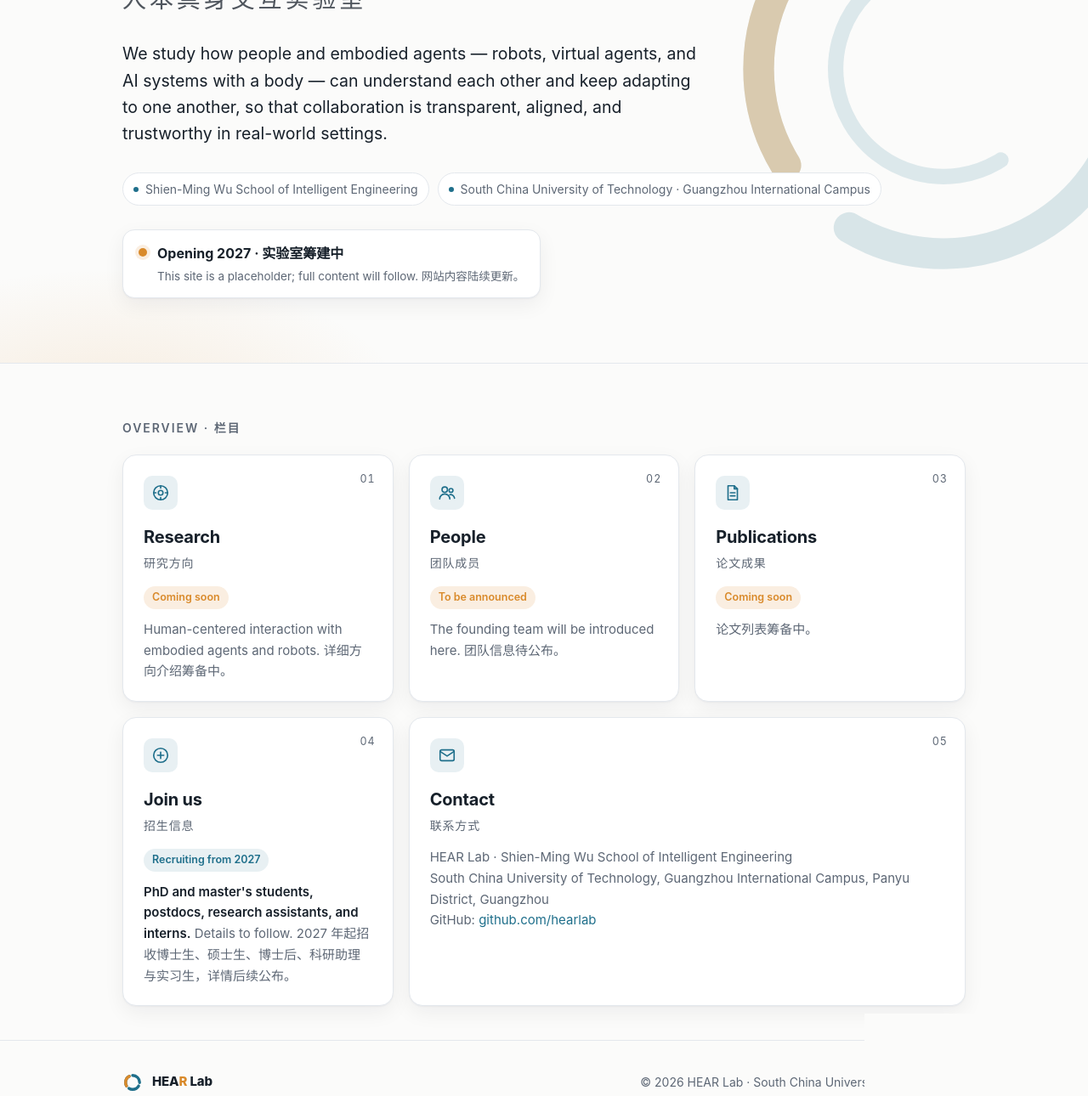
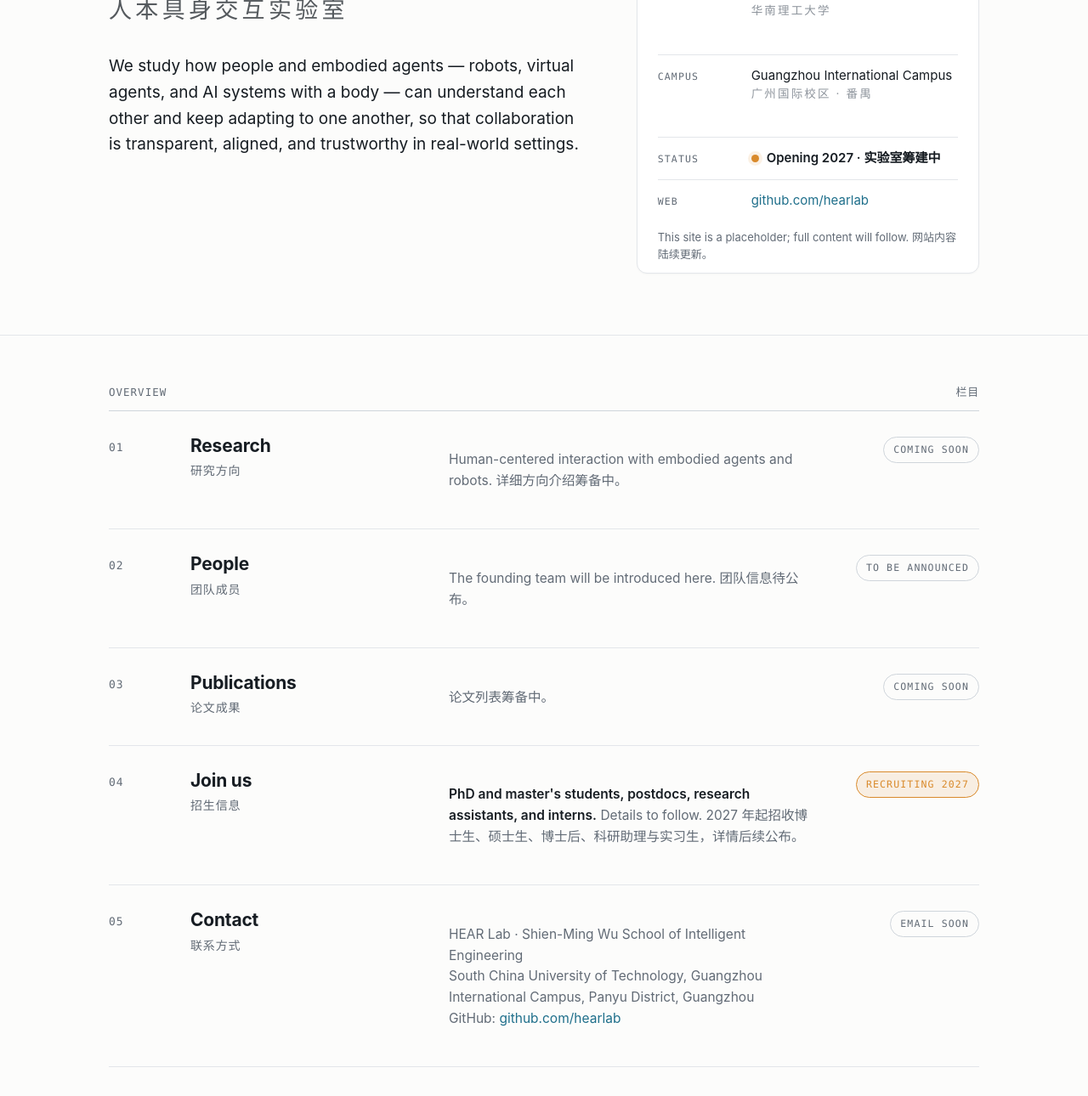
Before and after one commit to hearlab/hearlab.github.io, a plain HTML site: page index.html in a window 1280 px wide. Shown: the part 332-1622 px from the top of the page at 85% size. Drawn offline with Linux system fonts and the light colour scheme.

Commit message:
Add files via upload

```diff
--- a/index.html
+++ b/index.html
@@ -10,96 +10,93 @@
 <style>
   /* ===== 颜色：改 --accent（主色）和 --accent-2（强调色）即可换整站配色 ===== */
   :root{
-    --bg:#fbfbfa; --bg-2:#ffffff; --fg:#17202a; --muted:#5d6775; --line:#e4e8ed;
-    --accent:#1f6f8b; --accent-deep:#174f63; --accent-soft:rgba(31,111,139,.10);
-    --accent-2:#d98a2b; --accent-2-soft:rgba(217,138,43,.14);
-    --card:#ffffff; --shadow:0 1px 2px rgba(16,24,40,.04),0 8px 24px rgba(16,24,40,.06);
-    --max:1040px;
+    --bg:#fcfcfb; --bg-2:#ffffff; --fg:#161c22; --muted:#626b76; --line:#e3e6ea; --line-2:#cfd5db;
+    --accent:#1f6f8b; --accent-soft:rgba(31,111,139,.07);
+    --accent-2:#d98a2b; --accent-2-soft:rgba(217,138,43,.12);
+    --max:1080px;
+    --sans:-apple-system,BlinkMacSystemFont,"Segoe UI",Roboto,"Helvetica Neue",Arial,"PingFang SC","Hiragino Sans GB","Microsoft YaHei",sans-serif;
+    --mono:"SF Mono","JetBrains Mono",Menlo,Consolas,"Liberation Mono",monospace;
   }
   @media (prefers-color-scheme: dark){
-    :root{ --bg:#0e1216; --bg-2:#12171c; --fg:#e9edf2; --muted:#9aa5b3; --line:#232b34;
-           --accent:#6cbbd8; --accent-deep:#2b7f9c; --accent-soft:rgba(108,187,216,.12);
-           --accent-2:#e9ad5f; --accent-2-soft:rgba(233,173,95,.16);
-           --card:#151b21; --shadow:0 1px 2px rgba(0,0,0,.3),0 10px 28px rgba(0,0,0,.35); }
+    :root{ --bg:#0e1216; --bg-2:#13181d; --fg:#e9edf2; --muted:#9aa5b3; --line:#232b34; --line-2:#334050;
+           --accent:#6cbbd8; --accent-soft:rgba(108,187,216,.09);
+           --accent-2:#e9ad5f; --accent-2-soft:rgba(233,173,95,.16); }
   }
   *{box-sizing:border-box}
   html{scroll-behavior:smooth}
-  body{margin:0;background:var(--bg);color:var(--fg);
-       font:16px/1.65 -apple-system,BlinkMacSystemFont,"Segoe UI",Roboto,"Helvetica Neue",Arial,"PingFang SC","Hiragino Sans GB","Microsoft YaHei",sans-serif;
-       -webkit-font-smoothing:antialiased}
+  body{margin:0;background:var(--bg);color:var(--fg);font:16px/1.65 var(--sans);-webkit-font-smoothing:antialiased}
   a{color:var(--accent);text-decoration:none}
   a:hover{text-decoration:underline}
-  .wrap{max-width:var(--max);margin:0 auto;padding:0 24px}
-  @media (prefers-reduced-motion:reduce){ *{transition:none!important;animation:none!important} }
+  .wrap{max-width:var(--max);margin:0 auto;padding:0 28px}
+  .mono{font-family:var(--mono);font-size:12.5px;letter-spacing:.08em;text-transform:uppercase;color:var(--muted)}
+  @media (prefers-reduced-motion:reduce){ *{transition:none!important} }
 
   /* ===== 顶部 ===== */
-  .topline{height:3px;background:linear-gradient(90deg,var(--accent) 0 70%,var(--accent-2) 70% 100%)}
-  header{position:sticky;top:0;background:color-mix(in srgb,var(--bg) 85%,transparent);backdrop-filter:blur(10px);border-bottom:1px solid var(--line);z-index:10}
+  header{position:sticky;top:0;background:color-mix(in srgb,var(--bg) 86%,transparent);backdrop-filter:blur(10px);border-bottom:1px solid var(--line);z-index:10}
   nav{display:flex;align-items:center;justify-content:space-between;height:64px}
   .brand{display:flex;align-items:center;gap:11px;font-weight:800;letter-spacing:-.01em;color:var(--fg);font-size:18px}
   .brand .r{color:var(--accent-2)}
-  .brand svg{width:30px;height:30px}
+  .brand svg{width:28px;height:28px}
   .brand:hover{text-decoration:none}
-  nav ul{list-style:none;display:flex;gap:4px;margin:0;padding:0}
-  nav li a{color:var(--muted);font-size:14.5px;padding:8px 12px;border-radius:8px;display:inline-block}
+  nav ul{list-style:none;display:flex;gap:2px;margin:0;padding:0}
+  nav li a{color:var(--muted);font-size:14.5px;padding:8px 12px;border-radius:6px;display:inline-block}
   nav li a:hover{color:var(--fg);background:var(--accent-soft);text-decoration:none}
   @media (max-width:680px){ nav ul{display:none} }
 
-  /* ===== 首屏 ===== */
-  .hero{position:relative;overflow:hidden;padding:92px 0 76px;border-bottom:1px solid var(--line);
-        background:
-          radial-gradient(900px 420px at 85% -10%, var(--accent-soft), transparent 60%),
-          radial-gradient(600px 300px at 10% 110%, var(--accent-2-soft), transparent 60%),
-          var(--bg)}
-  /* 右侧装饰：放大的 logo 图形（圆点 + 三道弧线），很淡 */
-  .hero .mark{position:absolute;right:-120px;top:50%;transform:translateY(-50%);width:580px;height:580px;pointer-events:none}
-  @media (max-width:1100px){ .hero .mark{right:-200px} }
-  @media (max-width:900px){ .hero .mark{width:420px;height:420px;right:-170px;top:auto;bottom:-120px;transform:none} }
-  .hero .wrap{position:relative}
+  /* ===== 首屏：左侧文字，右侧信息卡 ===== */
+  .hero{padding:84px 0 72px;border-bottom:1px solid var(--line)}
+  .hero .cols{display:grid;grid-template-columns:minmax(0,1.4fr) minmax(340px,1fr);gap:56px;align-items:start}
+  @media (max-width:900px){ .hero .cols{grid-template-columns:1fr;gap:36px} }
+  .marker{width:40px;height:3px;background:var(--accent-2);margin:0 0 22px}
   .kicker{color:var(--muted);font-weight:500;letter-spacing:.03em;font-size:17px;margin:0 0 14px}
   .kicker .hl{color:var(--accent-2);font-weight:800;font-size:1.15em}
-  .hero h1{font-size:clamp(46px,7.8vw,88px);line-height:1;margin:0 0 14px;letter-spacing:-.03em;font-weight:800}
+  .hero h1{font-size:clamp(48px,7.6vw,88px);line-height:.98;margin:0 0 16px;letter-spacing:-.035em;font-weight:800}
   .hero h1 .r{color:var(--accent-2)}
-  .hero .zh{font-size:clamp(20px,3vw,28px);color:var(--fg);opacity:.75;margin:0 0 26px;font-weight:400;letter-spacing:.14em}
-  .hero p.lead{font-size:clamp(17px,2vw,19.5px);line-height:1.6;max-width:680px;margin:0 0 30px;color:var(--fg)}
-  .meta{display:flex;flex-wrap:wrap;gap:10px;margin:0 0 28px}
-  .meta span{display:inline-flex;align-items:center;gap:8px;padding:7px 12px;border-radius:999px;background:var(--bg-2);border:1px solid var(--line);color:var(--muted);font-size:14px}
-  .meta span::before{content:"";width:6px;height:6px;border-radius:50%;background:var(--accent)}
-  .status{display:inline-flex;align-items:flex-start;gap:12px;padding:14px 18px;border-radius:14px;background:var(--card);border:1px solid var(--line);box-shadow:var(--shadow)}
-  .status .dot{width:10px;height:10px;border-radius:50%;background:var(--accent-2);margin-top:7px;box-shadow:0 0 0 4px var(--accent-2-soft);flex:none}
-  .status b{display:block;font-size:16px}
-  .status small{display:block;color:var(--muted);font-size:13.5px;margin-top:2px}
+  .hero .zh{font-size:clamp(20px,2.8vw,27px);color:var(--fg);opacity:.72;margin:0 0 28px;font-weight:400;letter-spacing:.16em}
+  .hero p.lead{font-size:clamp(17px,1.9vw,19px);line-height:1.62;max-width:620px;margin:0;color:var(--fg)}
 
-  /* ===== 栏目卡片（目前为占位） ===== */
-  .sections{padding:64px 0 40px}
-  .sections h2{font-size:14px;letter-spacing:.14em;text-transform:uppercase;color:var(--muted);font-weight:600;margin:0 0 20px}
-  .grid{display:grid;gap:18px;grid-template-columns:repeat(auto-fit,minmax(280px,1fr))}
-  .card{position:relative;background:var(--card);border:1px solid var(--line);border-radius:16px;padding:24px 24px 22px;box-shadow:var(--shadow);
-        transition:transform .18s ease,border-color .18s ease;scroll-margin-top:90px;overflow:hidden}
-  .card::before{content:"";position:absolute;left:0;right:0;top:0;height:3px;background:linear-gradient(90deg,var(--accent),var(--accent-2));opacity:0;transition:opacity .18s ease}
-  .card:hover{transform:translateY(-2px);border-color:color-mix(in srgb,var(--accent) 45%,var(--line))}
-  .card:hover::before{opacity:1}
-  .card .num{position:absolute;top:18px;right:20px;font-size:12.5px;color:var(--muted);letter-spacing:.08em;font-variant-numeric:tabular-nums}
-  .card .icon{width:40px;height:40px;border-radius:10px;background:var(--accent-soft);display:flex;align-items:center;justify-content:center;margin-bottom:16px}
-  .card .icon svg{width:22px;height:22px;stroke:var(--accent);fill:none;stroke-width:1.8;stroke-linecap:round;stroke-linejoin:round}
-  .card h3{margin:0 0 2px;font-size:20px;letter-spacing:-.01em}
-  .card .zh{color:var(--muted);font-size:14px;margin:0 0 14px;letter-spacing:.06em}
-  .pill{display:inline-block;font-size:12.5px;font-weight:600;padding:3px 10px;border-radius:999px;margin-bottom:12px;
-        background:var(--accent-2-soft);color:var(--accent-2)}
-  .pill.blue{background:var(--accent-soft);color:var(--accent)}
-  .card p{margin:0;color:var(--muted);font-size:15px}
-  .card p b{color:var(--fg);font-weight:600}
-  .card.wide{grid-column:1 / -1}
-  @media (min-width:900px){ .card.wide{grid-column:span 2} }
+  .facts{border:1px solid var(--line);border-radius:12px;background:var(--bg-2);padding:6px 24px 10px;box-shadow:0 1px 2px rgba(16,24,40,.03)}
+  .facts dl{margin:0}
+  .facts .row{display:grid;grid-template-columns:96px 1fr;gap:14px;padding:13px 0;border-bottom:1px solid var(--line)}
+  .facts .row:last-child{border-bottom:0}
+  .facts dt{font-family:var(--mono);font-size:11.5px;letter-spacing:.1em;text-transform:uppercase;color:var(--muted);padding-top:3px}
+  .facts dd{margin:0;font-size:15px;line-height:1.5}
+  .facts dd .zh{color:var(--muted);font-size:13.5px;display:block}
+  .facts .status{display:flex;align-items:flex-start;gap:9px;font-weight:600}
+  .facts .status .dot{width:9px;height:9px;border-radius:50%;background:var(--accent-2);box-shadow:0 0 0 4px var(--accent-2-soft);flex:none;margin-top:7px}
+  .facts .note{margin:10px 0 2px;font-size:13px;color:var(--muted);line-height:1.5}
 
-  footer{padding:36px 0 44px;color:var(--muted);font-size:14px;border-top:1px solid var(--line)}
+  /* ===== 栏目：一行一个 ===== */
+  .sections{padding:56px 0 24px}
+  .sections .label{display:flex;align-items:baseline;justify-content:space-between;margin:0 0 10px}
+  .sections .label .zh{font-family:var(--sans);text-transform:none;letter-spacing:.06em;font-size:13px}
+  .rows{border-top:1px solid var(--line-2)}
+  .row-item{display:grid;grid-template-columns:72px 280px minmax(0,1fr) 170px;gap:24px;align-items:start;padding:28px 0;border-bottom:1px solid var(--line);scroll-margin-top:80px;
+            transition:background .15s ease}
+  .row-item:hover{background:linear-gradient(90deg,var(--accent-soft),transparent 70%)}
+  .row-item .num{font-family:var(--mono);font-size:13px;color:var(--muted);letter-spacing:.08em;padding-top:4px}
+  .row-item h3{margin:0;font-size:21px;letter-spacing:-.01em;line-height:1.25}
+  .row-item .zh{color:var(--muted);font-size:14px;margin:4px 0 0;letter-spacing:.06em}
+  .row-item .body{color:var(--muted);font-size:15.5px;line-height:1.6;padding-top:2px}
+  .row-item .body b{color:var(--fg);font-weight:600}
+  .row-item .status{justify-self:end;font-family:var(--mono);font-size:11.5px;letter-spacing:.1em;text-transform:uppercase;
+                    color:var(--muted);border:1px solid var(--line-2);border-radius:999px;padding:5px 11px;white-space:nowrap;margin-top:2px}
+  .row-item .status.hot{color:var(--accent-2);border-color:var(--accent-2);background:var(--accent-2-soft)}
+  @media (max-width:900px){
+    .row-item{grid-template-columns:56px 1fr;gap:12px 16px;padding:22px 0}
+    .row-item .num{grid-row:1}
+    .row-item .title{grid-column:2}
+    .row-item .body{grid-column:2}
+    .row-item .status{grid-column:2;justify-self:start}
+  }
+
+  footer{padding:32px 0 44px;color:var(--muted);font-size:14px;border-top:1px solid var(--line);margin-top:40px}
   footer .wrap{display:flex;align-items:center;justify-content:space-between;gap:16px;flex-wrap:wrap}
   footer .brand{font-size:15px}
-  footer .brand svg{width:24px;height:24px}
+  footer .brand svg{width:22px;height:22px}
 </style>
 </head>
 <body>
-<div class="topline"></div>
 
 <!-- ============ 顶部导航 ============ -->
 <header>
@@ -129,83 +126,70 @@
 <!-- ============ 首屏 ============ -->
 <main id="top">
 <div class="hero">
-  <!-- 装饰：放大的 logo 图形 -->
-  <svg class="mark" viewBox="0 0 64 64" aria-hidden="true">
-    <g fill="none" stroke-width="4" stroke-linecap="round" transform="rotate(-90 32 32)">
-      <circle cx="32" cy="32" r="24" stroke="var(--accent)" pathLength="360" stroke-dasharray="92 28" opacity=".16"/>
-      <circle cx="32" cy="32" r="24" stroke="var(--accent-2)" pathLength="360" stroke-dasharray="92 268" stroke-dashoffset="-240" opacity=".3"/>
-    </g>
-    <circle cx="32" cy="32" r="14" fill="none" stroke="var(--accent)" stroke-width="2" pathLength="360" stroke-dasharray="230 130" stroke-linecap="round" transform="rotate(60 32 32)" opacity=".14"/>
-  </svg>
-  <div class="wrap">
+  <div class="wrap cols">
+    <div>
+      <div class="marker" aria-hidden="true"></div>
       <p class="kicker"><span class="hl">H</span>uman-centered <span class="hl">E</span>mbodied <span class="hl">A</span>gent Inte<span class="hl">R</span>action Lab</p>
       <h1>HEA<span class="r">R</span> Lab</h1>
       <p class="zh">人本具身交互实验室</p>
       <p class="lead">We study how people and embodied agents — robots, virtual agents, and AI systems with a body — can understand each other and keep adapting to one another, so that collaboration is transparent, aligned, and trustworthy in real-world settings.</p>
-    <div class="meta">
-      <span>Shien-Ming Wu School of Intelligent Engineering</span>
-      <span>South China University of Technology · Guangzhou International Campus</span>
     </div>
-    <div class="status">
-      <span class="dot" aria-hidden="true"></span>
-      <div>
-        <b>Opening 2027 · 实验室筹建中</b> <!-- 改这里：启动时间 -->
-        <small>This site is a placeholder; full content will follow. 网站内容陆续更新。</small>
-      </div>
-    </div>
+
+    <!-- 右侧信息卡：改学院/校区/状态都在这里 -->
+    <aside class="facts" aria-label="Lab facts">
+      <dl>
+        <div class="row"><dt>School</dt><dd>Shien-Ming Wu School of Intelligent Engineering<span class="zh">吴贤铭智能工程学院</span></dd></div>
+        <div class="row"><dt>University</dt><dd>South China University of Technology<span class="zh">华南理工大学</span></dd></div>
+        <div class="row"><dt>Campus</dt><dd>Guangzhou International Campus<span class="zh">广州国际校区 · 番禺</span></dd></div>
+        <div class="row"><dt>Status</dt><dd><span class="status"><span class="dot" aria-hidden="true"></span>Opening 2027 · 实验室筹建中</span></dd></div> <!-- 改这里：启动时间 -->
+        <div class="row"><dt>Web</dt><dd><a href="https://github.com/hearlab">github.com/hearlab</a></dd></div>
+      </dl>
+      <p class="note">This site is a placeholder; full content will follow. 网站内容陆续更新。</p>
+    </aside>
   </div>
 </div>
 
 <!-- ============ 栏目（目前均为占位，正式内容后续填写） ============ -->
 <section class="sections">
   <div class="wrap">
-    <h2>Overview · 栏目</h2>
-    <div class="grid">
+    <div class="label"><span class="mono">Overview</span><span class="mono zh">栏目</span></div>
+    <div class="rows">
 
-      <article class="card" id="research">
+      <article class="row-item" id="research">
         <span class="num">01</span>
-        <div class="icon"><svg viewBox="0 0 24 24"><circle cx="12" cy="12" r="9"/><circle cx="12" cy="12" r="3"/><path d="M12 3v3M12 18v3M3 12h3M18 12h3"/></svg></div>
-        <h3>Research</h3>
-        <p class="zh">研究方向</p>
-        <span class="pill">Coming soon</span>
-        <p>Human-centered interaction with embodied agents and robots. 详细方向介绍筹备中。</p>
+        <div class="title"><h3>Research</h3><p class="zh">研究方向</p></div>
+        <p class="body">Human-centered interaction with embodied agents and robots. 详细方向介绍筹备中。</p>
+        <span class="status">Coming soon</span>
       </article>
 
-      <article class="card" id="people">
+      <article class="row-item" id="people">
         <span class="num">02</span>
-        <div class="icon"><svg viewBox="0 0 24 24"><circle cx="9" cy="8" r="3.5"/><path d="M2.5 20a6.5 6.5 0 0 1 13 0"/><circle cx="17" cy="9" r="2.5"/><path d="M15.5 14.5a5 5 0 0 1 6 4.5"/></svg></div>
-        <h3>People</h3>
-        <p class="zh">团队成员</p>
-        <span class="pill">To be announced</span>
-        <p>The founding team will be introduced here. 团队信息待公布。</p>
+        <div class="title"><h3>People</h3><p class="zh">团队成员</p></div>
+        <p class="body">The founding team will be introduced here. 团队信息待公布。</p>
+        <span class="status">To be announced</span>
       </article>
 
-      <article class="card" id="publications">
+      <article class="row-item" id="publications">
         <span class="num">03</span>
-        <div class="icon"><svg viewBox="0 0 24 24"><path d="M6 3h8l4 4v14H6z"/><path d="M14 3v4h4M9 12h6M9 16h6"/></svg></div>
-        <h3>Publications</h3>
-        <p class="zh">论文成果</p>
-        <span class="pill">Coming soon</span>
-        <p>论文列表筹备中。</p>
+        <div class="title"><h3>Publications</h3><p class="zh">论文成果</p></div>
+        <p class="body">论文列表筹备中。</p>
+        <span class="status">Coming soon</span>
       </article>
 
-      <article class="card" id="join">
+      <article class="row-item" id="join">
         <span class="num">04</span>
-        <div class="icon"><svg viewBox="0 0 24 24"><circle cx="12" cy="12" r="9"/><path d="M12 8v8M8 12h8"/></svg></div>
-        <h3>Join us</h3>
-        <p class="zh">招生信息</p>
-        <span class="pill blue">Recruiting from 2027</span>
-        <p><b>PhD and master's students, postdocs, research assistants, and interns.</b> Details to follow. 2027 年起招收博士生、硕士生、博士后、科研助理与实习生，详情后续公布。</p>
+        <div class="title"><h3>Join us</h3><p class="zh">招生信息</p></div>
+        <p class="body"><b>PhD and master's students, postdocs, research assistants, and interns.</b> Details to follow. 2027 年起招收博士生、硕士生、博士后、科研助理与实习生，详情后续公布。</p>
+        <span class="status hot">Recruiting 2027</span>
       </article>
 
-      <article class="card wide" id="contact">
+      <article class="row-item" id="contact">
         <span class="num">05</span>
-        <div class="icon"><svg viewBox="0 0 24 24"><rect x="3" y="5" width="18" height="14" rx="2"/><path d="M3 7l9 6 9-6"/></svg></div>
-        <h3>Contact</h3>
-        <p class="zh">联系方式</p>
-        <p>HEAR Lab · Shien-Ming Wu School of Intelligent Engineering<br>
+        <div class="title"><h3>Contact</h3><p class="zh">联系方式</p></div>
+        <p class="body">HEAR Lab · Shien-Ming Wu School of Intelligent Engineering<br>
         South China University of Technology, Guangzhou International Campus, Panyu District, Guangzhou<br>
         GitHub: <a href="https://github.com/hearlab">github.com/hearlab</a></p> <!-- 改这里：邮箱 -->
+        <span class="status">Email soon</span>
       </article>
 
     </div>
```
Lines whose indentation alone changed are shown as unchanged.
